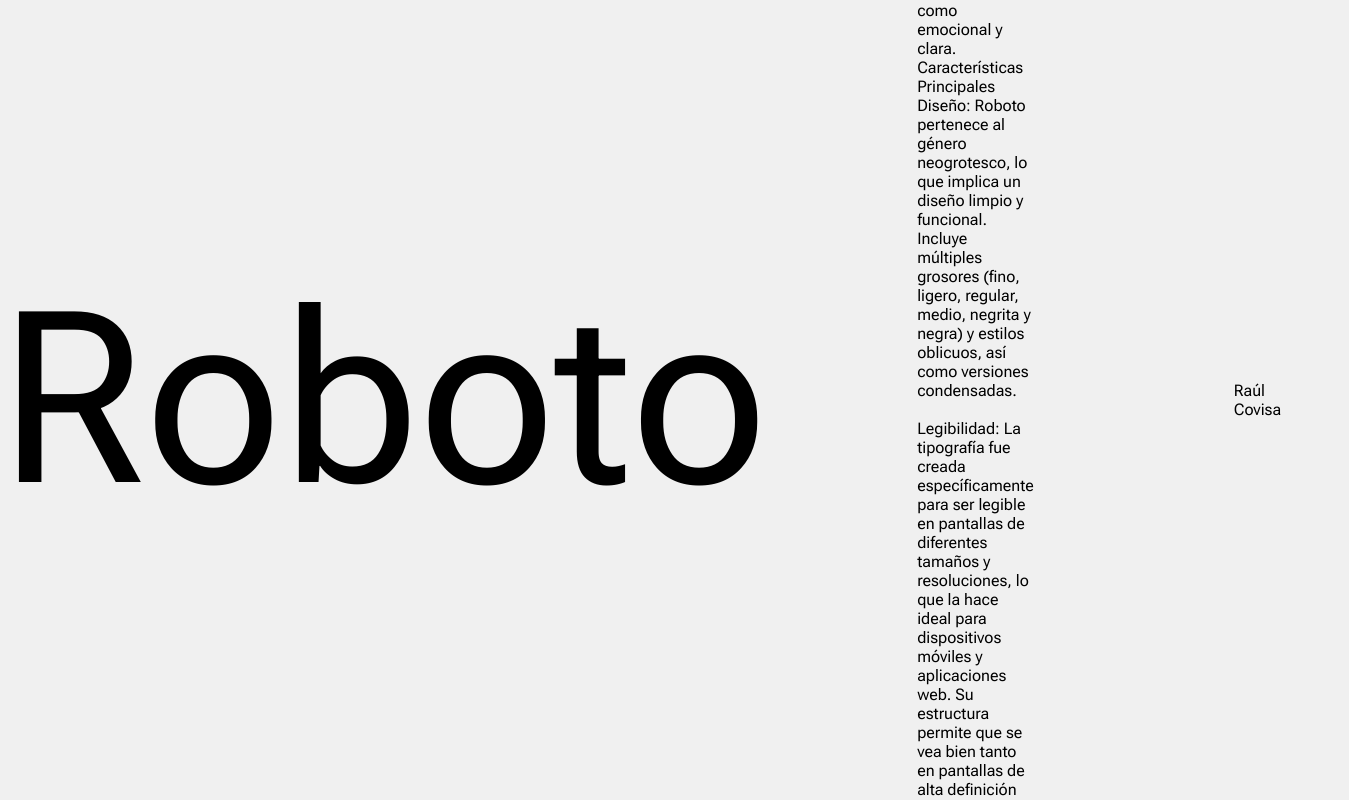
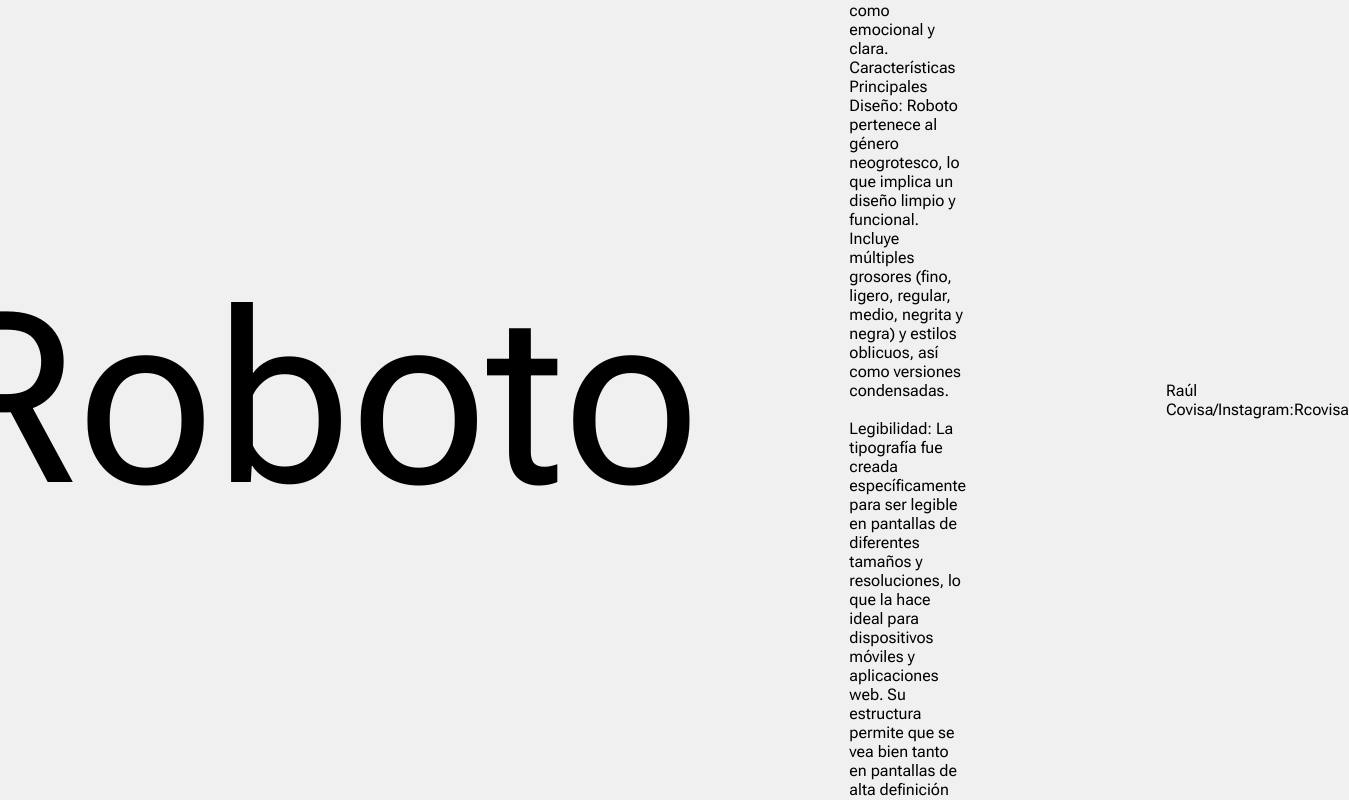
Before and after one commit to rcovisa/varibletipo, a plain HTML site: page index.html in a window 1280 px wide. Shown: the top 800 px of the page, 1349 px wide, since content can reach past the window. Drawn offline with Linux system fonts and the light colour scheme.

Commit message:
Update index.html

```diff
--- a/index.html
+++ b/index.html
@@ -84,5 +84,5 @@ Diseño: Roboto pertenece al género neogrotesco, lo que implica un diseño limp
 <br><br>Legibilidad: La tipografía fue creada específicamente para ser legible en pantallas de diferentes tamaños y resoluciones, lo que la hace ideal para dispositivos móviles y aplicaciones web. Su estructura permite que se vea bien tanto en pantallas de alta definición como en dispositivos más pequeños.
 Uso: Desde su lanzamiento, Roboto ha sido adoptada ampliamente en el diseño web y es la fuente recomendada por el lenguaje de diseño Material Design de Google. Su disponibilidad bajo la licencia Apache la convierte en una opción gratuita para desarrolladores y diseñadores</p>
 </body>
-    <footer> Raúl Covisa</footer>
+    <footer> Raúl Covisa/Instagram:Rcovisa</footer>
 </html>
```
